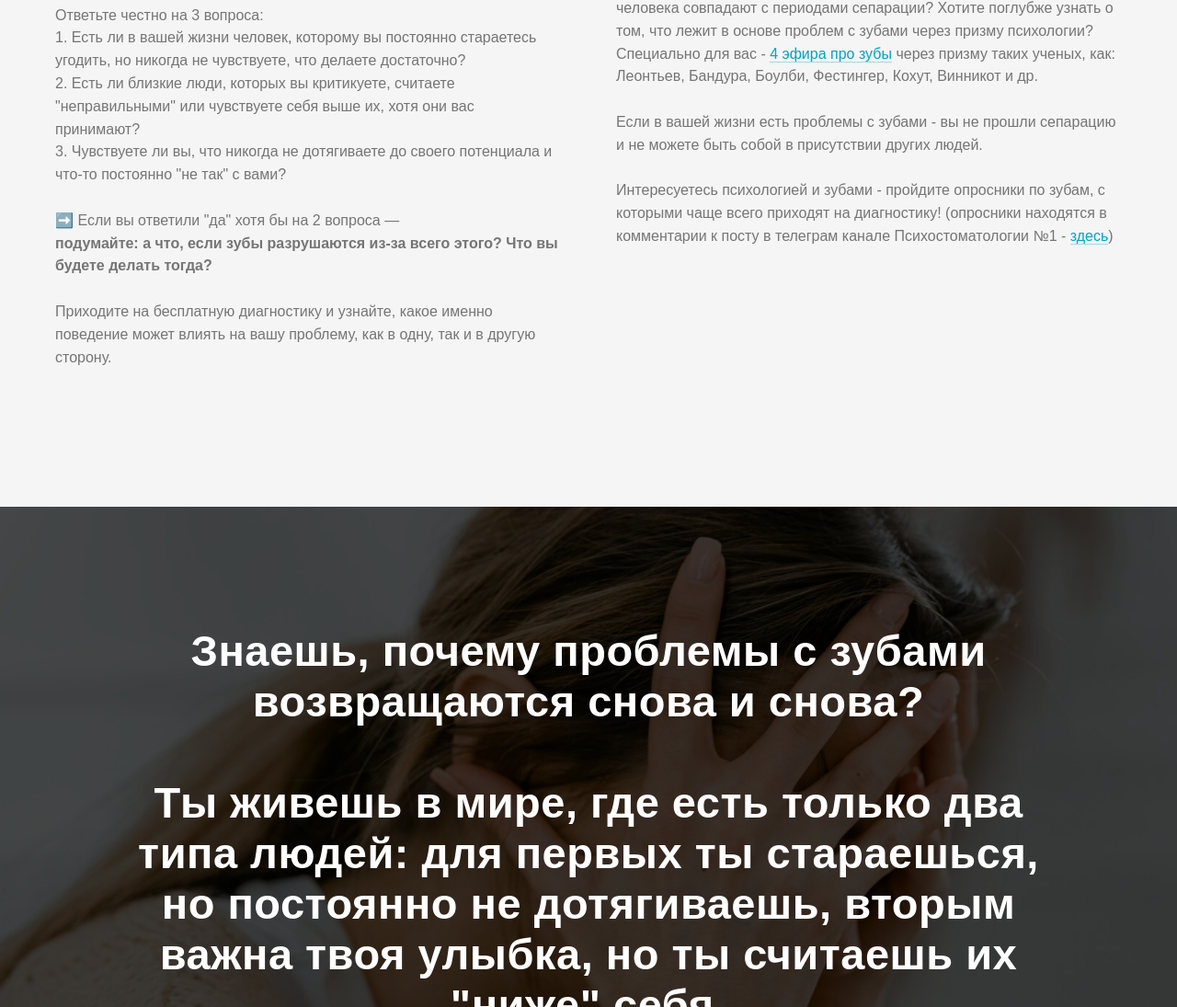
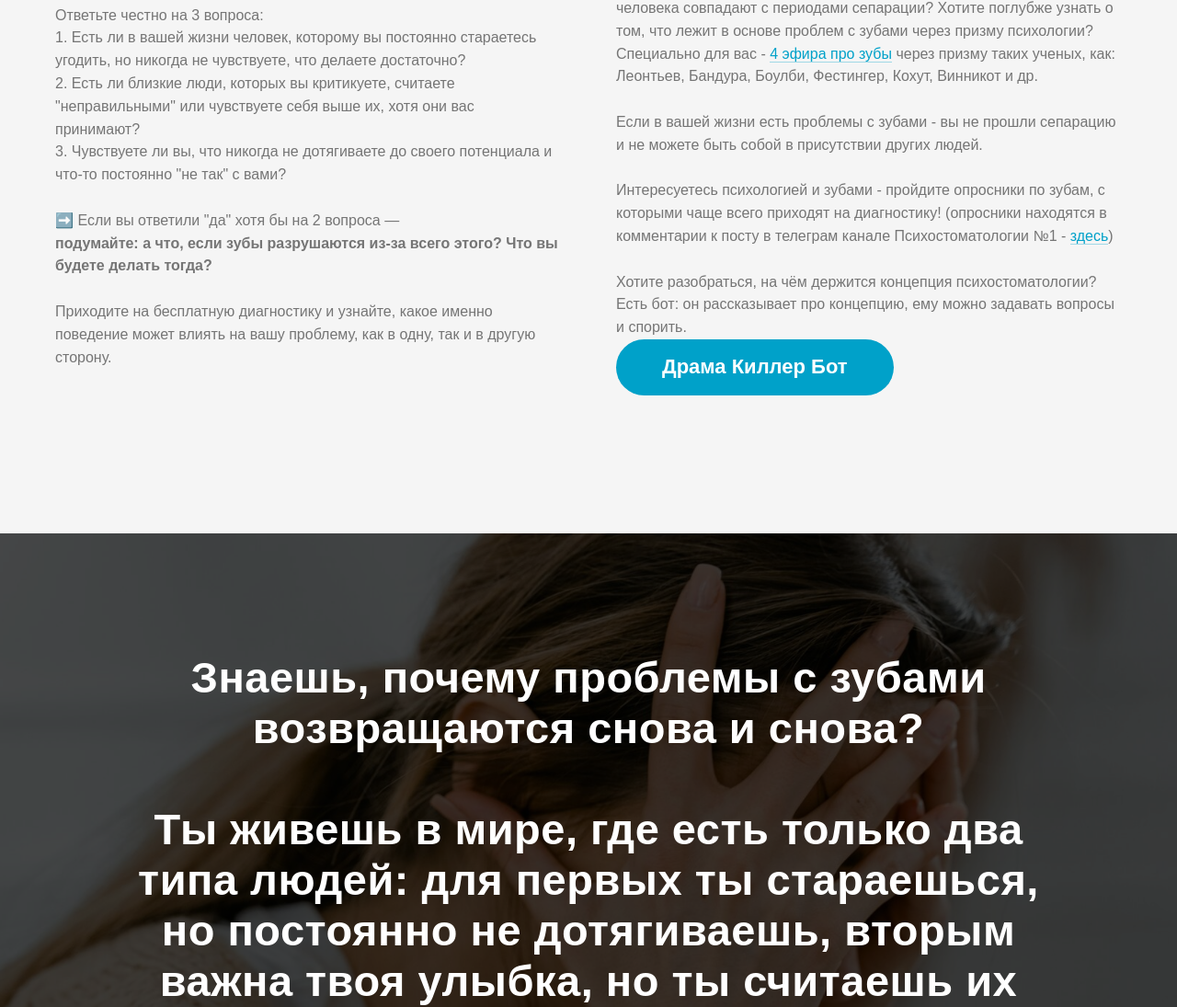
Before and after one commit to psyteeth/rusite, a plain HTML site: page index.html in a window 1280 px wide. Shown: the part 2837-3932 px from the top of the page at 92% size. Drawn offline with Linux system fonts and the light colour scheme.

Commit message:
Add Drama Killer bot paragraph and button to "Психологическая база" (ТЗ-9.1)
Co-Authored-By: Claude Opus 5.5 <noreply@anthropic.com>

```diff
--- a/index.html
+++ b/index.html
@@ -103,6 +103,9 @@
           <p>Если в вашей жизни есть проблемы с зубами - вы не прошли сепарацию и не можете быть собой в присутствии других людей.</p>
           <br>
           <p>Интересуетесь психологией и зубами - пройдите опросники по зубам, с которыми чаще всего приходят на диагностику! (опросники находятся в комментарии к посту в телеграм канале Психостоматологии №1 - <a class="link" href="https://t.me/psy_teeth_official/604">здесь</a>)</p>
+          <br>
+          <p>Хотите разобраться, на чём держится концепция психостоматологии? Есть бот: он рассказывает про концепцию, ему можно задавать вопросы и спорить.</p>
+          <p class="feature__btn"><a class="btn" href="https://t.me/dramakiller_bot" target="_blank" rel="noopener">Драма Киллер Бот</a></p>
         </div>
       </div>
     </div>
```
